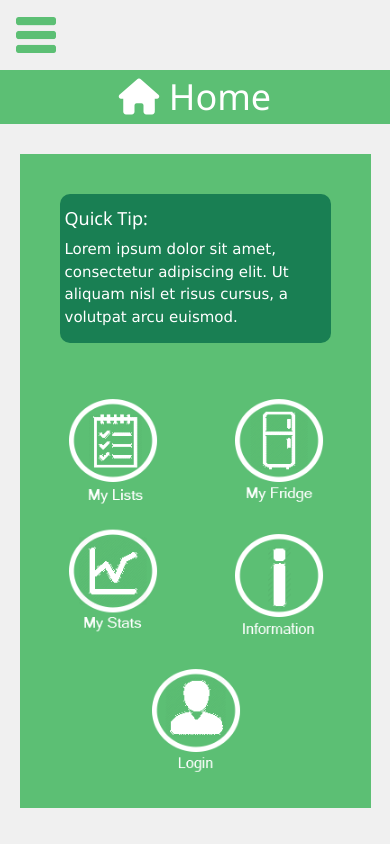
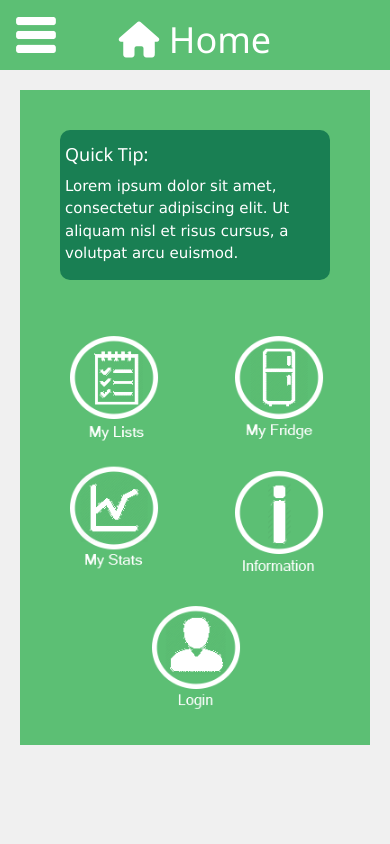
Before and after one commit to noah-seltzer/Deer-Lake, a PHP site: page /index.html in a window 390 px wide. Run offline with PHP 8.4, Linux system fonts and the light colour scheme; some libraries are stand-ins or nearby versions.

Commit message:
fixing css bus

```diff
--- a/index.html
+++ b/index.html
@@ -70,12 +70,14 @@
 <main id="panel">
     <header>
         <div class="topNav">
-            <button class="toggle-button"><img src="images/Icon%20Assets/topMenu.png"></button>
+            <div class="menuButton">
+                <button
+                class="toggle-button"><img src="images/Icon%20Assets/menu.png"></button>
+            </div>
+            <h1 id="navTitle"><i class="fa fa-home" aria-hidden="true"></i> Home</h1>
         </div>
     </header>
-<nav class="title">
-    <h1 id="navTitle"><i class="fa fa-home" aria-hidden="true"></i> Home</h1>
-</nav>
+
 <div class="container center" id="container">
     <div id="quickTip">
         <h5>Quick Tip:</h5>
--- a/stats.html
+++ b/stats.html
@@ -76,12 +76,9 @@
     <header>
         <div class="topNav">
             <button class="toggle-button"><img src="images/Icon%20Assets/topMenu.png"></button>
+            <h1 id="navTitle"><i class="fa fa-home" aria-hidden="true"></i> My Stats</h1>
         </div>
     </header>
-    <nav>
-        <h1 id="navTitle"><i class="fa fa-home" aria-hidden="true"></i> Home</h1>
-    </nav>
-
     <div id="container">
 
         <div class="row">
--- a/style/base.css
+++ b/style/base.css
@@ -10,22 +10,34 @@ body {
     padding: 0px;
 }
 
-nav {
-    background-color: #5CBF74;
-
-
-}
-.title {
-    position: relative;
-    background-color: #5CBF74;
-    top: -10px;
-}
 #navTitle {
     color: white;
     padding: 7px;
     text-align: center;
+    position: relative;
+    top: -35px;
+}
+
+.topNav {
+    background-color: #5CBF74;
+    height: 70px;
+}
+
+.topNav img {
+    width: 40px;
+    position: relative;
+
+    top: 16px;
+    left: 10px;
+
 
 }
+
+.topNav button {
+    background: none;
+    border: none;
+}
+
 
 .icon {
     width: 90%;
@@ -34,7 +46,6 @@ nav {
 
 #container {
     margin: 20px;
-
     background-color: #5CBF74;
     max-width: 100%;
     padding: 10px 10px 30px;
@@ -82,8 +93,7 @@ nav {
 /* Index Styles */
 #panel {
     background-color: #f0f0f0;
-
-    height:100vh;
+    height: 100%;
 
 }
 
@@ -192,6 +202,7 @@ li {
     /*-webkit-overflow-scrolling: touch;*/
     z-index: 0;
     display: none;
+    background-color: #5CBF74;
 }
 
 .slideout-menu-left {
@@ -258,26 +269,6 @@ li {
     display: block;
 }
 
-.topNav {
-    background-color: #f0f0f0;
-    height: 70px;
-}
-
-.topNav img {
-    width: 40px;
-    position: relative;
-
-    top: 16px;
-    left: 10px;
-
-
-}
-
-.topNav button {
-    background: none;
-    border: none;
-}
-
 #fridgeIcon {
     margin-left: 12px;
 }
@@ -296,23 +287,13 @@ li {
 
 /* mobile responsive CSS */
 
-@media screen and (min-width: 330px) and (max-width: 500px) {
+/*@media screen and (min-width: 330px) and (max-width: 500px) {*/
 
+    /*#container {*/
+        /*width: 90vw;*/
+        /*height: 90vh;*/
+        /*margin-left: auto;*/
+        /*margin-right: auto;*/
 
-    .center {
-
-    }
-
-    #panel {
-
-    }
-
-    #container {
-        width:90vw;
-        margin-left: auto;
-        margin-right: auto;
-    }
-    .slideout-menu {
-
-    }
-}
+    /*}*/
+/*}*/
```
